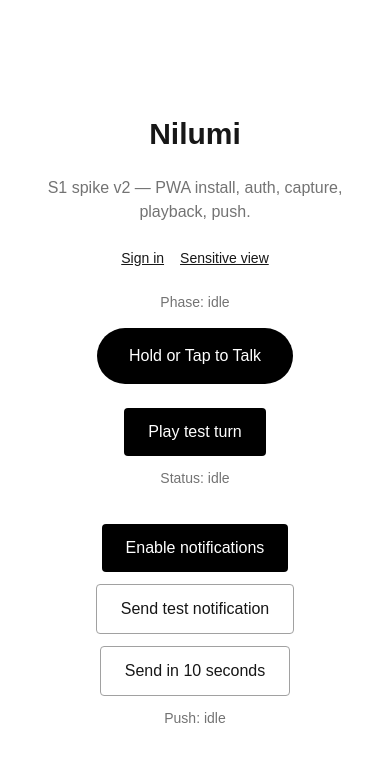
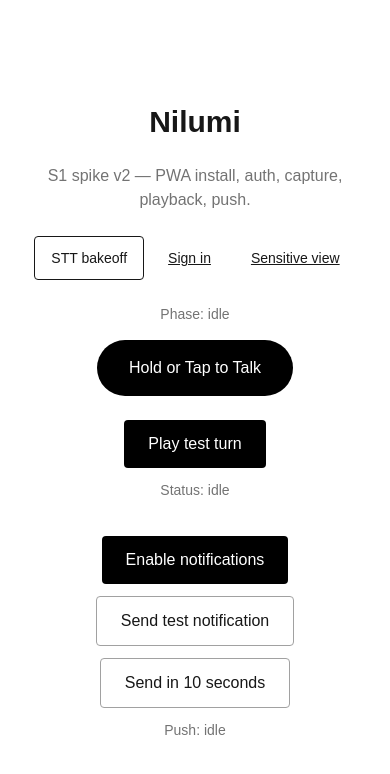
Before and after one commit to nishanthturnstile/nilumi, a Next.js app in the folder spikes/s1/: page / in a window 390 px wide. Shown: the top 774 px of the page. Built offline with nearby package versions, Linux system fonts and the light colour scheme.

Commit message:
Add phone navigation between home and STT bakeoff

```diff
--- a/spikes/s1/app/bakeoff/page.tsx
+++ b/spikes/s1/app/bakeoff/page.tsx
@@ -1,4 +1,5 @@
 "use client";
+import Link from "next/link";
 import { useState } from "react";
 import type { BakeoffRow, summarize } from "@/lib/bakeoff";
 import { KEYTERMS } from "@/lib/keyterms";
@@ -66,6 +67,14 @@ export default function Bakeoff() {
 
   return (
     <main className="flex flex-1 flex-col gap-4 p-6 max-w-5xl mx-auto w-full">
+      <nav aria-label="Bakeoff navigation">
+        <Link
+          className="inline-flex min-h-11 items-center rounded border px-4"
+          href="/"
+        >
+          ← Back to home
+        </Link>
+      </nav>
       <h1 className="text-2xl font-semibold">STT bake-off</h1>
       <p>
         Choose clips and enter their exact transcripts before running. Example
--- a/spikes/s1/app/page.tsx
+++ b/spikes/s1/app/page.tsx
@@ -1,17 +1,38 @@
 import Link from "next/link";
-import { Recorder } from "@/components/recorder";
 import { Playback } from "@/components/playback";
 import { PushManager } from "@/components/push-manager";
+import { Recorder } from "@/components/recorder";
 
 export default function Home() {
   return (
     <main className="flex flex-1 flex-col items-center justify-center gap-6 p-8 text-center">
       <h1 className="text-3xl font-semibold">Nilumi</h1>
-      <p className="text-neutral-500">S1 spike v2 — PWA install, auth, capture, playback, push.</p>
-      <div className="flex gap-4 text-sm">
-        <Link className="underline" href="/auth/sign-in">Sign in</Link>
-        <Link className="underline" href="/sensitive">Sensitive view</Link>
-      </div>
+      <p className="text-neutral-500">
+        S1 spike v2 — PWA install, auth, capture, playback, push.
+      </p>
+      <nav
+        aria-label="Main navigation"
+        className="flex flex-wrap justify-center gap-2 text-sm"
+      >
+        <Link
+          className="flex min-h-11 items-center rounded border px-4"
+          href="/bakeoff"
+        >
+          STT bakeoff
+        </Link>
+        <Link
+          className="flex min-h-11 items-center px-4 underline"
+          href="/auth/sign-in"
+        >
+          Sign in
+        </Link>
+        <Link
+          className="flex min-h-11 items-center px-4 underline"
+          href="/sensitive"
+        >
+          Sensitive view
+        </Link>
+      </nav>
       <Recorder />
       <Playback />
       <PushManager />
--- a/spikes/s1/biome.json
+++ b/spikes/s1/biome.json
@@ -6,6 +6,7 @@
       "lib/scoring.ts",
       "lib/keyterms.ts",
       "lib/stt/**",
+      "app/page.tsx",
       "app/bakeoff/**",
       "app/api/bakeoff/**",
       "tests/bakeoff.test.mjs",
```
Also changed, not shown: 1 other file (tests, documents, lock files or other folders).
